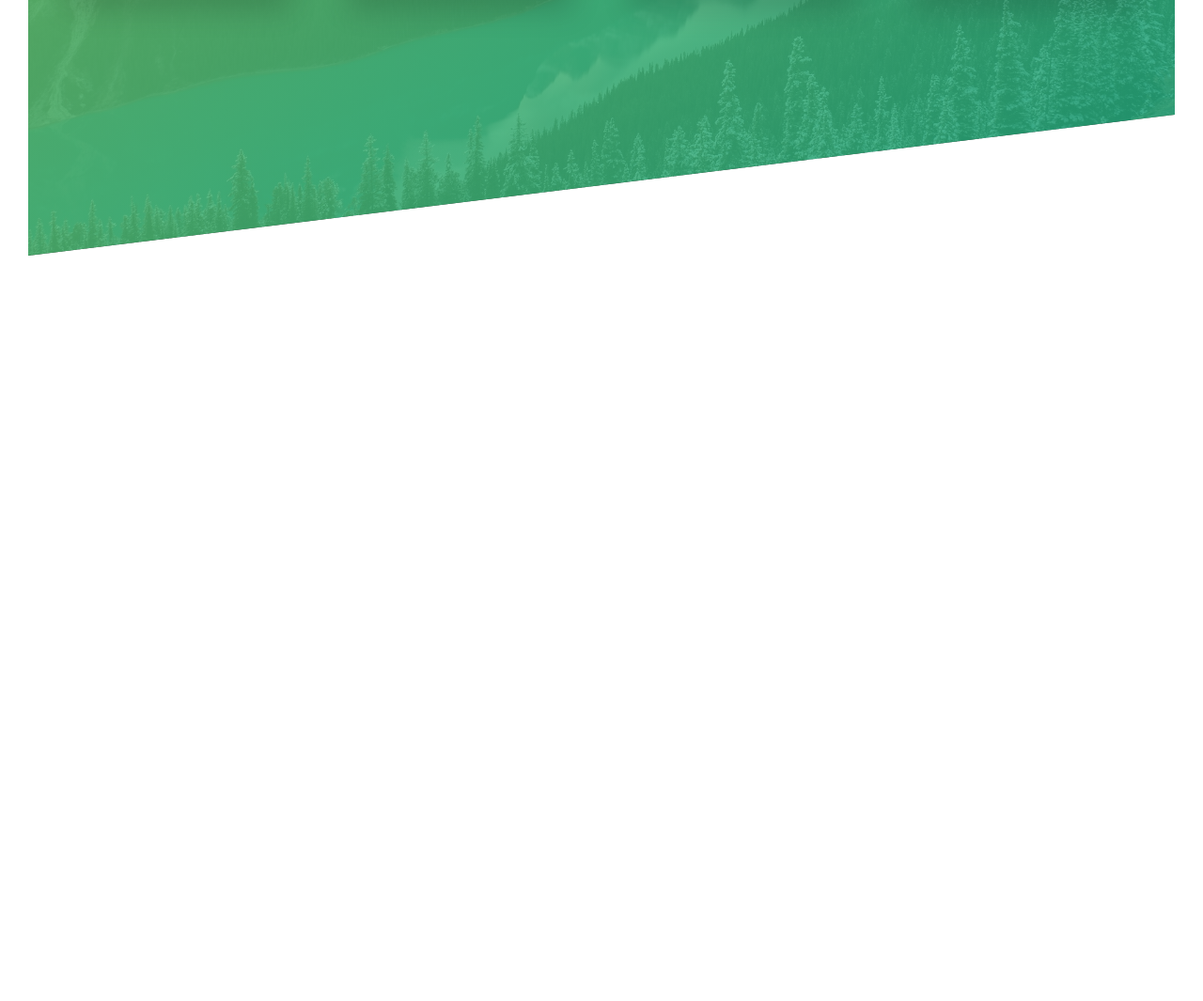
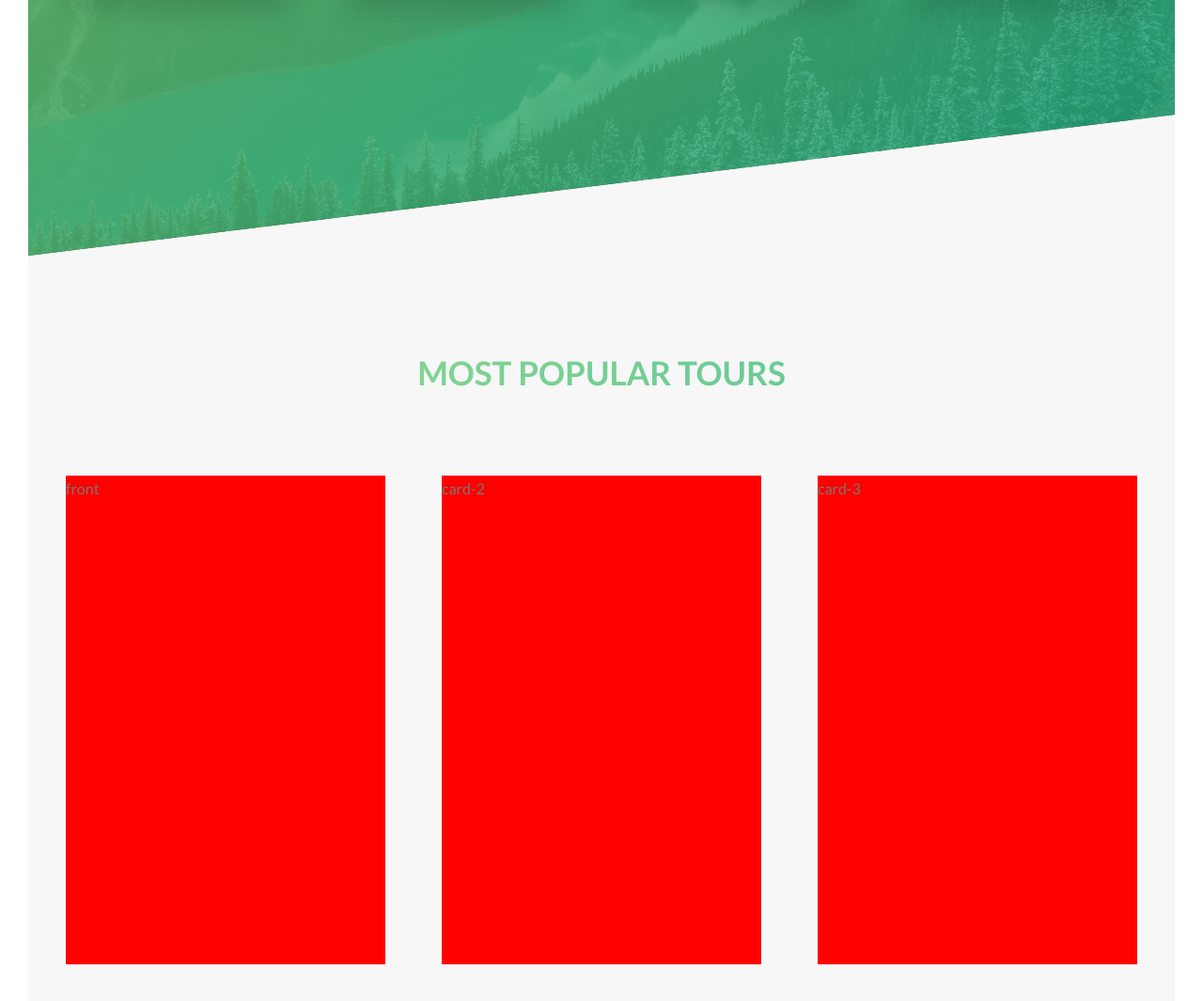
Before and after one commit to Rudpen/Natours, a website: page index.html in a window 1280 px wide. Shown: the part 1996-3061 px from the top of the page at 94% size. Before the commit the page ends 2268 px from the top, so only its background shows below. Drawn offline with Linux system fonts and the light colour scheme.

Commit message:
card part

```diff
--- a/index.html
+++ b/index.html
@@ -29,7 +29,7 @@
       </div>
     </div>
     <section class="section-about">
-      <h2 class="heading-secondary u-mg-bottom-bg">
+      <h2 class="heading-secondary u-mg-bottom-bg u-text-center">
         Exciting tours for adventurous people
       </h2>
       <div class="grid grid--2col">
@@ -109,5 +109,18 @@
         </div>
       </div>
     </section>
+    <section class="section-tours">
+      <h2 class="heading-secondary u-mg-bottom-bg u-text-center">
+        Most popular tours
+      </h2>
+      <div class="grid grid--3col">
+        <div class="card">
+          <div class="card__side card__side--front">front</div>
+          <div class="card__side card__side--back">back</div>
+        </div>
+        <div class="card">card-2</div>
+        <div class="card">card-3</div>
+      </div>
+    </section>
   </body>
 </html>
--- a/sass/base/_typography.scss
+++ b/sass/base/_typography.scss
@@ -28,7 +28,6 @@ body {
 .heading-secondary {
   font-size: 3.5rem;
   text-transform: uppercase;
-  text-align: center;
   background-image: linear-gradient(
     to right,
     rgba($color-primary-light, 0.8),
--- /dev/null
+++ b/sass/components/_card.scss
@@ -0,0 +1,24 @@
+.card {
+  height: 52rem;
+  background-color: red;
+  position: relative;
+
+  &__side {
+    height: 100%;
+    width: 100%;
+    position: absolute;
+    top: 0;
+    right: 0;
+    backface-visibility: hidden;
+
+    &--front {
+      &:hover {
+        transform: rotateY(180deg);
+      }
+    }
+
+    &--back {
+      transform: rotateY(180deg);
+    }
+  }
+}
--- a/sass/layout/_grids.scss
+++ b/sass/layout/_grids.scss
@@ -9,6 +9,7 @@
   }
   &--3col {
     grid-template-columns: repeat(3, 1fr);
+    grid-gap: 6rem;
   }
   &--4col {
     grid-template-columns: repeat(4, 1fr);
--- a/sass/pages/_home.scss
+++ b/sass/pages/_home.scss
@@ -19,3 +19,8 @@
     transform: skewY(7deg);
   }
 }
+.section-tours {
+  padding: 25rem 0 15rem 0;
+  background-color: $color-light-grey;
+  margin-top: -8rem;
+}
--- a/sass/style.scss
+++ b/sass/style.scss
@@ -11,6 +11,7 @@
 
 @import "components/ab-pictures";
 @import "components/button";
+@import "components/card";
 @import "components/feature-box";
 
 @import "layout/grids";
```
Also changed, not shown: css/style.css, 1 other file.
